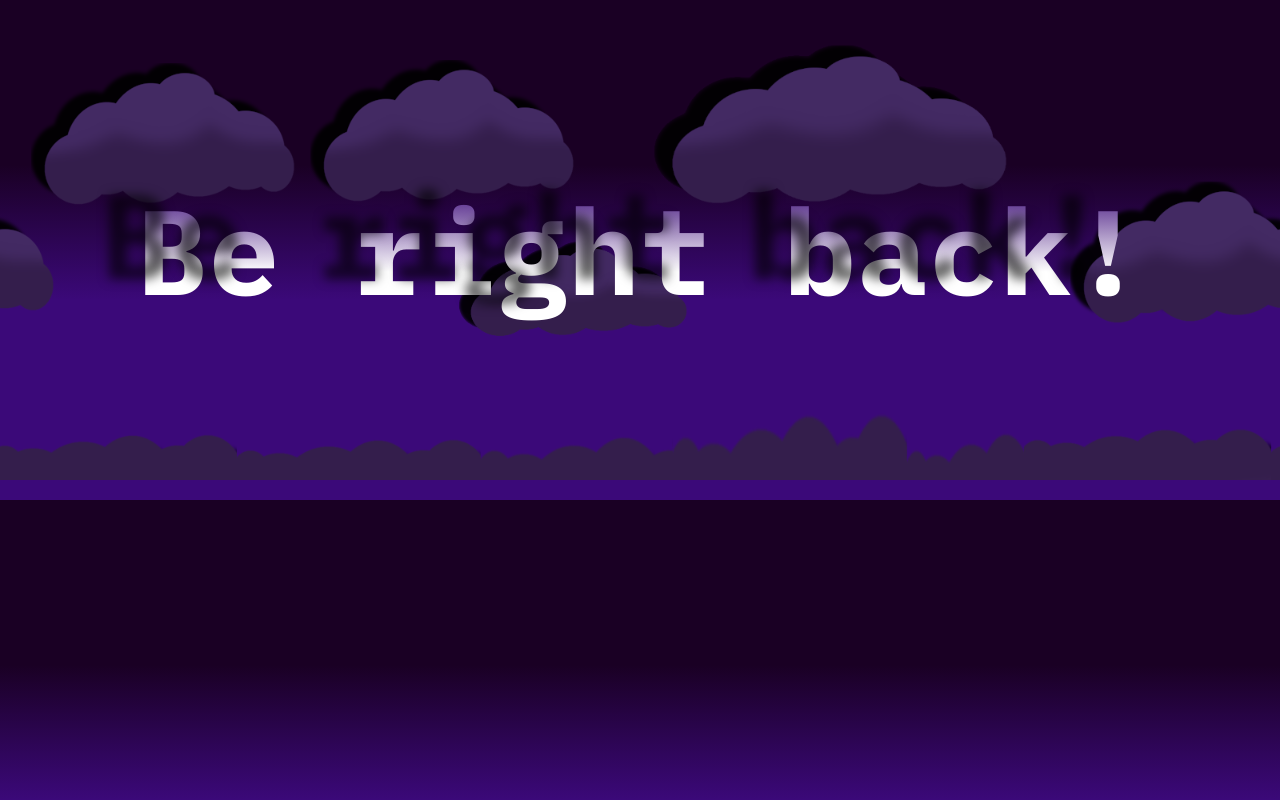
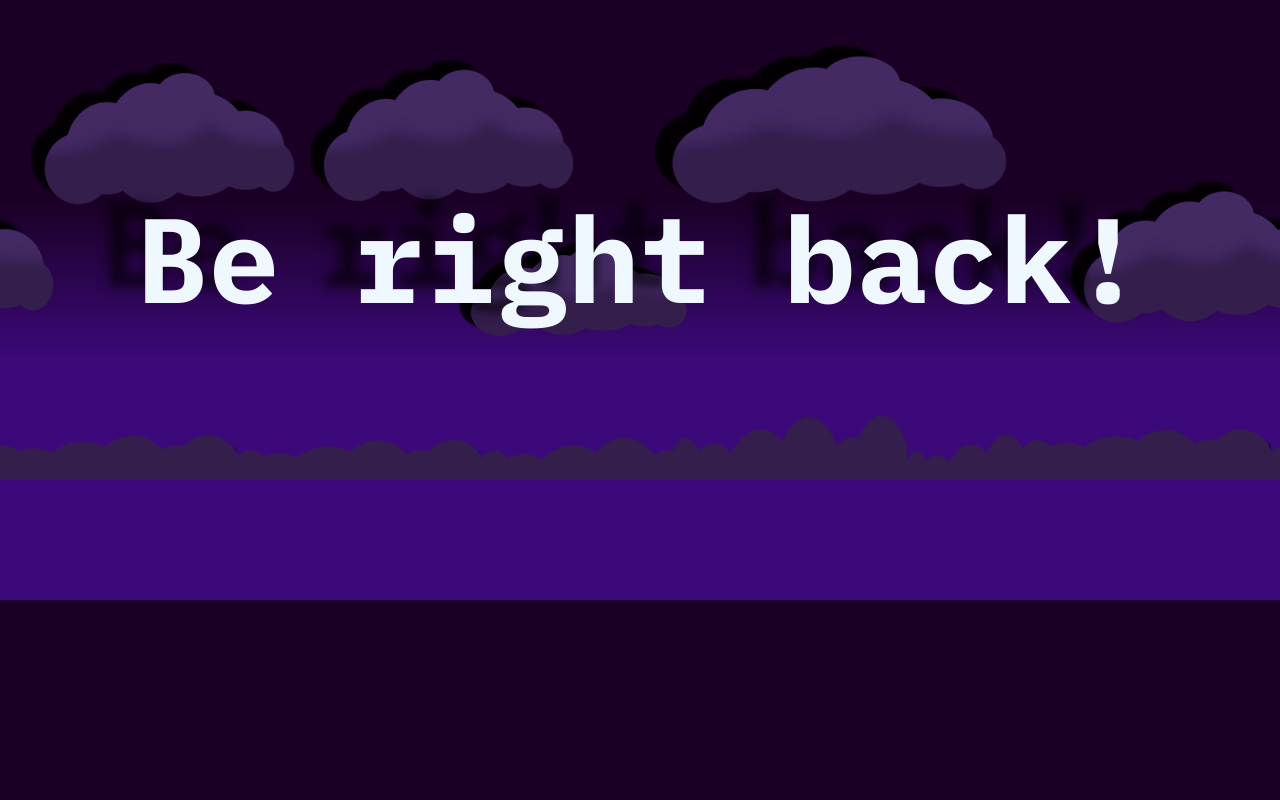
Before and after one commit to DevFenix3005/stackblitz-be-right-back-, a website: page index.html in a window 1280 px wide. Drawn offline with Linux system fonts and the light colour scheme.

Commit message:
Adjust to show in obs

```diff
--- a/styles.css
+++ b/styles.css
@@ -21,22 +21,15 @@ body {
 
 div {
   background: url(clouds.png) repeat-x 0 / 100% auto;
-  height: 500px; /* this value is not important, just not zero */
+  height: 600px; /* this value is not important, just not zero */
   animation: ani 10s linear infinite;
-  align-content: center; /* vertical centering*/
   text-align: center;
 }
 
 div > h1.br {
+  padding-top: 180px;
+  color: aliceblue;
   font-size: 120px;
-  background: linear-gradient(
-    0deg,
-    rgba(255, 255, 255, 1) 36%,
-    rgba(59, 9, 121, 1) 92%
-  );
-  background-clip: text;
-  -webkit-text-fill-color: transparent;
-  margin: auto;
   font-family: 'IBM Plex Mono', monospace;
   font-weight: 700;
   font-style: normal;
```
